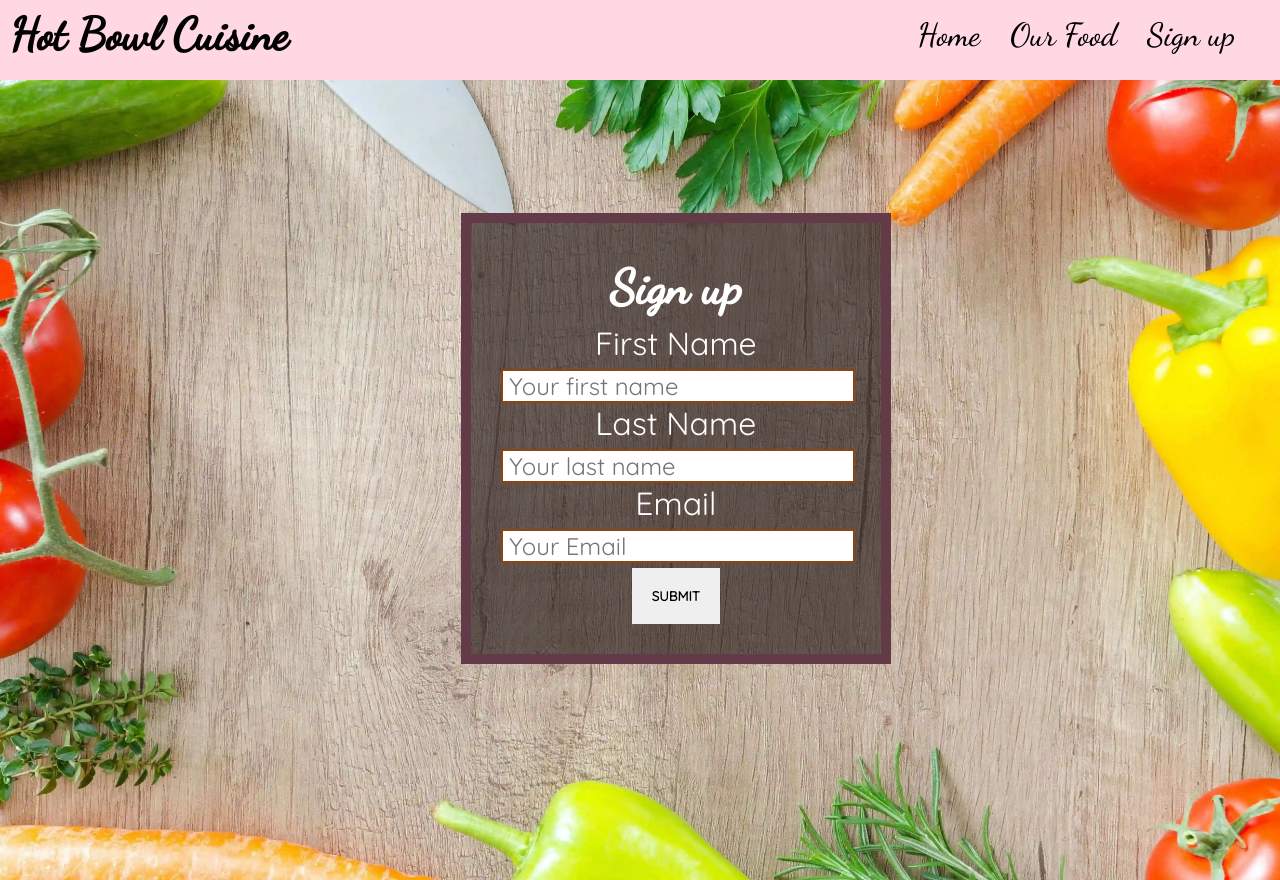
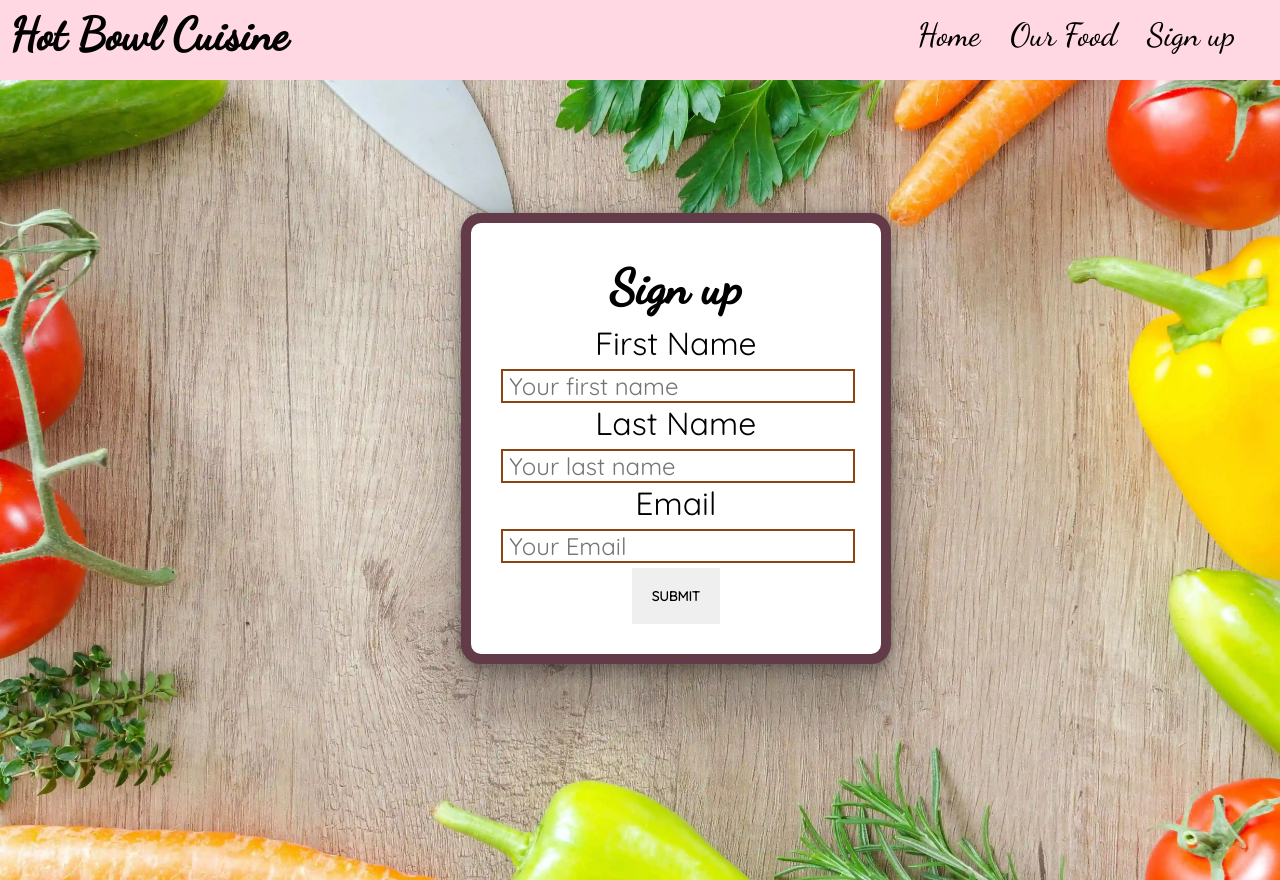
Before and after one commit to MBilalQureshi/html-css-project, a plain HTML site: page sign-up.html in a window 1280 px wide. Shown: the top 880 px of the page. Drawn offline with Linux system fonts and the light colour scheme.

Commit message:
Maint:Give background color, border radius and shadow box effect to sign up form

```diff
--- a/asset/css/style.css
+++ b/asset/css/style.css
@@ -332,8 +332,10 @@ fieldset,textarea{
 #sign-up-form{
     position: absolute;
     top: 15%;
-    background-color: rgba(26, 14, 14, 0.6) ;
-    color: #ffffff;
+    /* Fix as per discussion with mentor (change # 16, fix # 29): Change the Sign up for interface as it dosen't look good as per user point of view*/
+    /* background-color: rgba(26, 14, 14, 0.6) ; */
+    /* color: #ffffff; */
+    background-color: #fff;
     width: 350px;
     height: fit-content;
     padding: 30px;
@@ -341,11 +343,15 @@ fieldset,textarea{
     left: 35%;
     font-family: 'quicksand', sans-serif;
     font-size: xx-large;
+    border-radius: 20px;
+    /* Fix as per discussion with mentor (change # 16, fix # 29): Change the Sign up for interface as it dosen't look good as per user point of view, give shadow box effect as told by mentor*/
+    /* https://getcssscan.com/css-box-shadow-examples */
+    box-shadow: rgba(0, 0, 0, 0.25) 0px 54px 55px, rgba(0, 0, 0, 0.12) 0px -12px 30px, rgba(0, 0, 0, 0.12) 0px 4px 6px, rgba(0, 0, 0, 0.17) 0px 12px 13px, rgba(0, 0, 0, 0.09) 0px -3px 5px;
 }
 #sign-up-form > h2 {
     font-family: 'Dancing Script', sans-serif;
     text-align: center;
-    color: #ffffff;
+    /* color: #ffffff; */
     font-size: xxx-large;
     line-height: 70px;
 }
```
Also changed, not shown: 1 other file.
